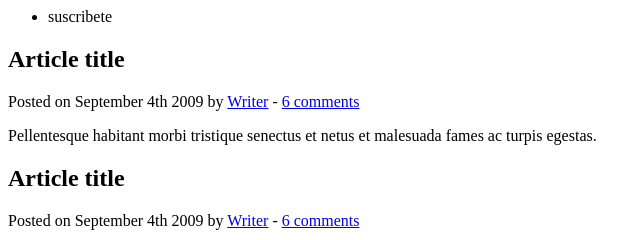
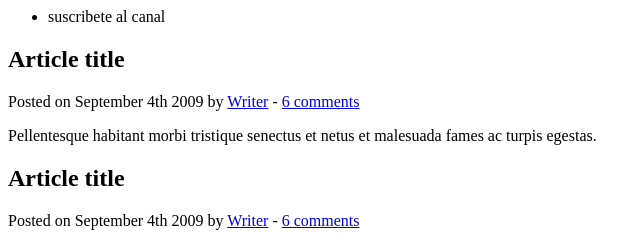
Before and after one commit to Rporcus/demo-repo2, a plain HTML site: page index.html in a window 1280 px wide. Shown: the top 240 px of the page, 0-640 px from the left. Drawn offline with Linux system fonts and the light colour scheme.

Commit message:
se modifico index.html

```diff
--- a/index.html
+++ b/index.html
@@ -10,7 +10,7 @@
 	<header>
 		<nav>
 			<ul>
-				<li>suscribete</li>
+				<li>suscribete al canal</li>
 			</ul>
 		</nav>
 	</header>
```
